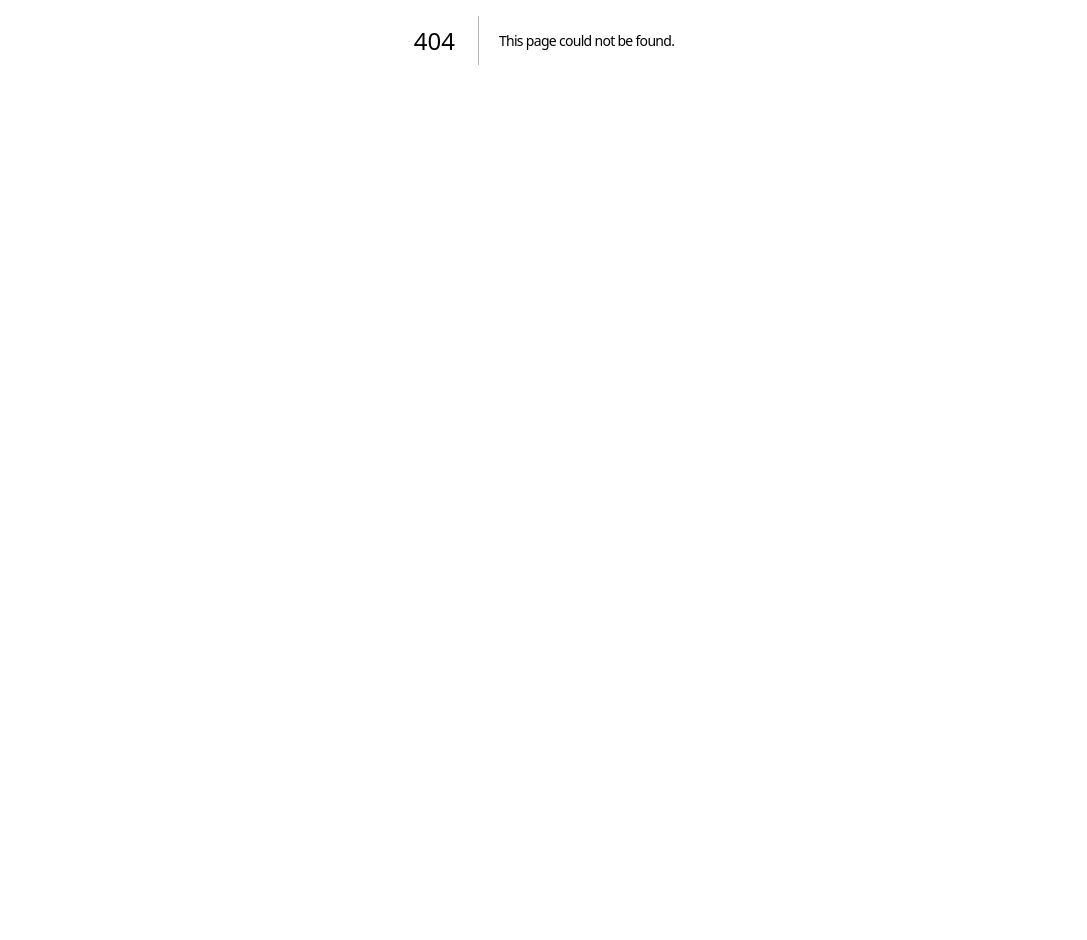
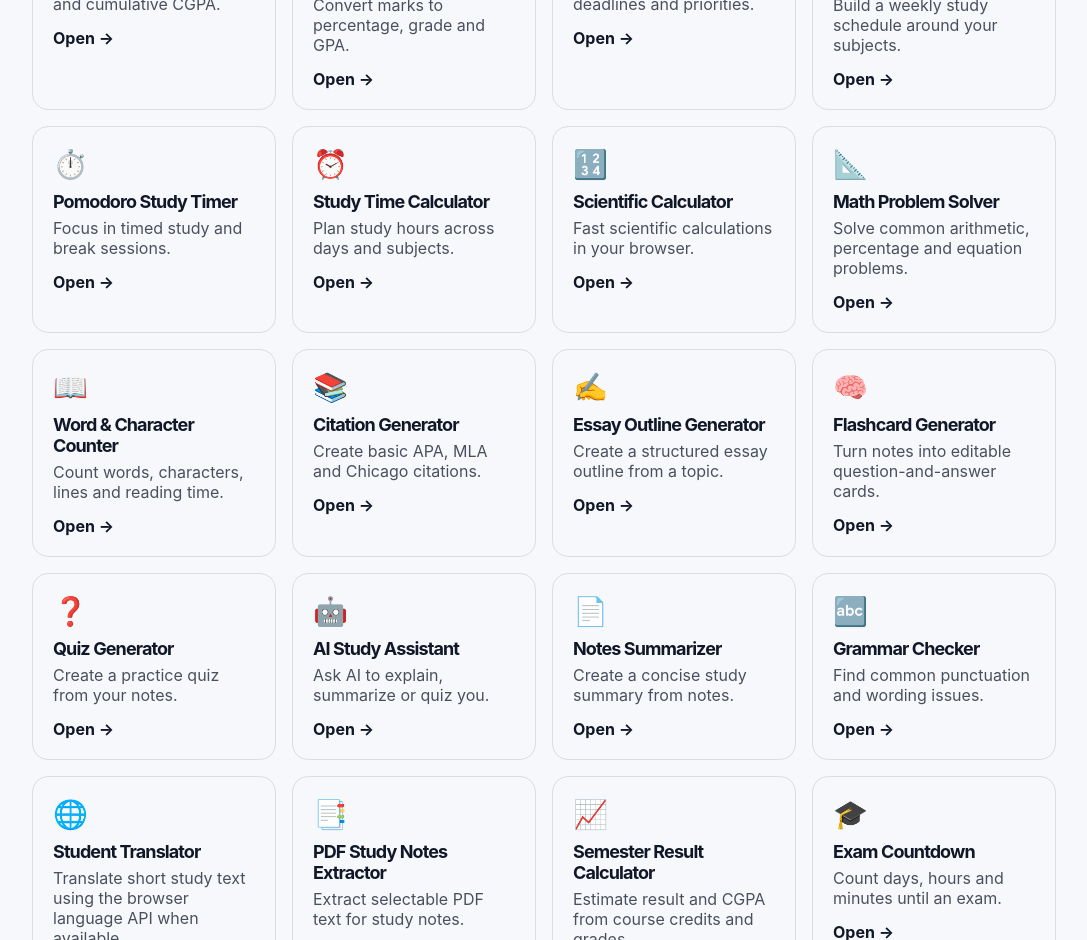
Before and after one commit to Afifarman/QuickToolBox, a Next.js app: page /student-tools in a window 1280 px wide. Before the commit this address had no page. Shown: the part 360-1300 px from the top of the page, without its empty margins (96-1183 px from the left). Before the commit the page ends 800 px from the top, so only its background shows below. Built offline with nearby package versions, Linux system fonts and the light colour scheme.

Commit message:
feat: add student tools hub

```diff
--- /dev/null
+++ b/app/student-tools/page.js
@@ -0,0 +1,37 @@
+import Link from 'next/link';
+
+const tools = [
+ ['gpa-cgpa-calculator','🎓','GPA / CGPA Calculator','Calculate semester GPA and cumulative CGPA.'],
+ ['grade-calculator','📊','Grade & Percentage Calculator','Convert marks to percentage, grade and GPA.'],
+ ['assignment-planner','📝','Assignment Planner','Track assignments, deadlines and priorities.'],
+ ['study-timetable','📅','Study Timetable Generator','Build a weekly study schedule around your subjects.'],
+ ['pomodoro-timer','⏱️','Pomodoro Study Timer','Focus in timed study and break sessions.'],
+ ['study-time-calculator','⏰','Study Time Calculator','Plan study hours across days and subjects.'],
+ ['scientific-calculator','🔢','Scientific Calculator','Fast scientific calculations in your browser.'],
+ ['math-problem-solver','📐','Math Problem Solver','Solve common arithmetic, percentage and equation problems.'],
+ ['word-character-counter','📖','Word & Character Counter','Count words, characters, lines and reading time.'],
+ ['citation-generator','📚','Citation Generator','Create basic APA, MLA and Chicago citations.'],
+ ['essay-outline-generator','✍️','Essay Outline Generator','Create a structured essay outline from a topic.'],
+ ['flashcard-generator','🧠','Flashcard Generator','Turn notes into editable question-and-answer cards.'],
+ ['quiz-generator','❓','Quiz Generator','Create a practice quiz from your notes.'],
+ ['ai-study-assistant','🤖','AI Study Assistant','Ask AI to explain, summarize or quiz you.'],
+ ['notes-summarizer','📄','Notes Summarizer','Create a concise study summary from notes.'],
+ ['grammar-checker','🔤','Grammar Checker','Find common punctuation and wording issues.'],
+ ['student-translator','🌐','Student Translator','Translate short study text using the browser language API when available.'],
+ ['pdf-notes-extractor','📑','PDF Study Notes Extractor','Extract selectable PDF text for study notes.'],
+ ['semester-result-calculator','📈','Semester Result Calculator','Estimate result and CGPA from course credits and grades.'],
+ ['exam-countdown','🎓','Exam Countdown','Count days, hours and minutes until an exam.'],
+ ['student-budget-calculator','💰','Student Budget Calculator','Plan monthly student income and expenses.'],
+ ['notes-qr-generator','🔗','Notes QR Generator','Create a QR-ready link for notes or resources.'],
+ ['assignment-checklist','☑️','Assignment Checklist','Create and manage an assignment checklist.'],
+ ['study-notes-organizer','🗂️','Study Notes Organizer','Organize subjects and notes locally in your browser.']
+];
+
+export default function StudentToolsPage(){
+ return <main style={{maxWidth:1100,margin:'0 auto',padding:'32px 16px'}}>
+  <div style={{marginBottom:28}}><small>🎓 STUDENT TOOLS</small><h1>Student Tools</h1><p>24 practical tools for study, assignments, exams, writing and results.</p></div>
+  <section style={{display:'grid',gridTemplateColumns:'repeat(auto-fit,minmax(230px,1fr))',gap:16}}>
+   {tools.map(([slug,icon,name,desc])=><Link key={slug} href={`/student-tools/${slug}`} style={{display:'block',padding:20,border:'1px solid #ddd',borderRadius:16,textDecoration:'none'}}><div style={{fontSize:28}}>{icon}</div><h2 style={{fontSize:18,margin:'10px 0 6px'}}>{name}</h2><p style={{margin:0,opacity:.75}}>{desc}</p><strong style={{display:'block',marginTop:14}}>Open →</strong></Link>)}
+  </section>
+ </main>
+}
```
